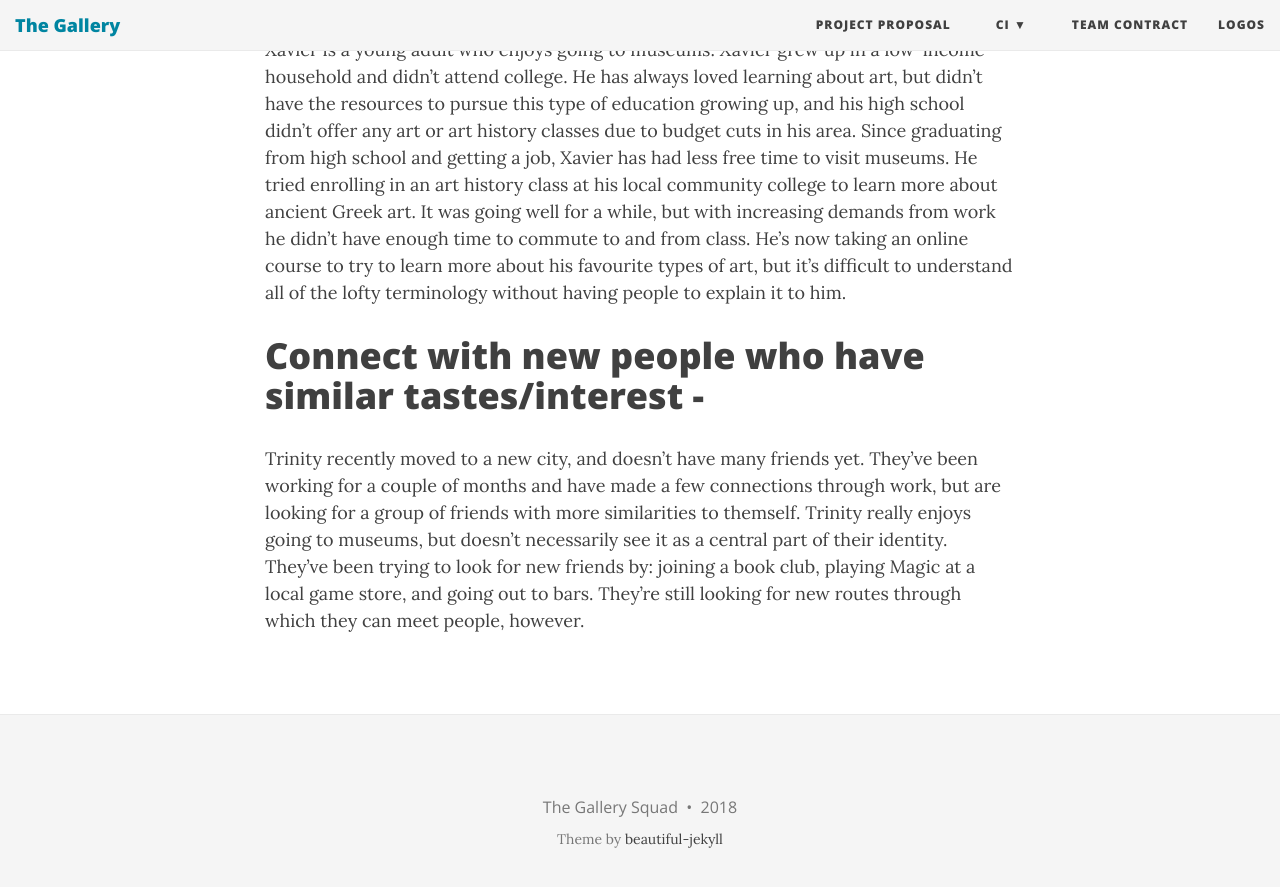
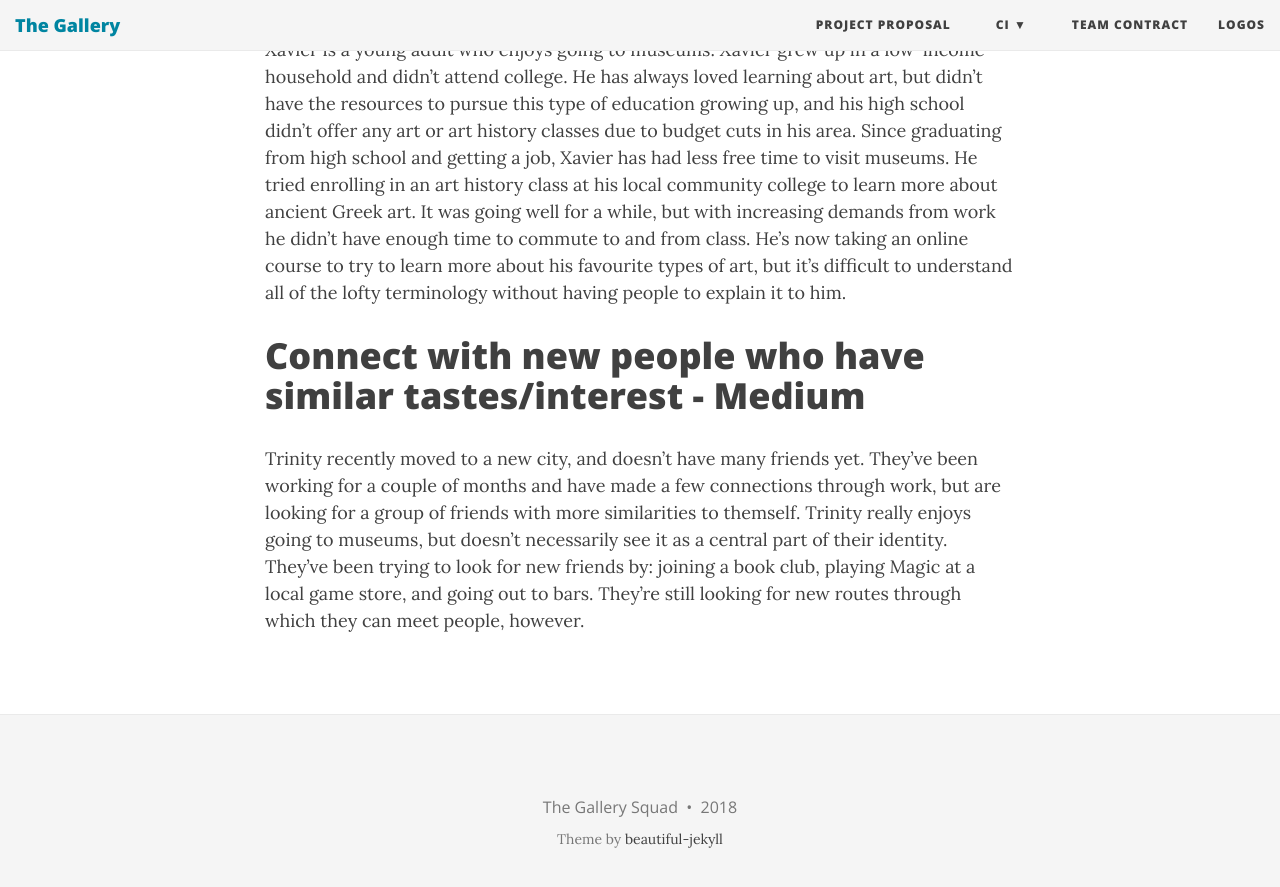
Before and after one commit to ethioeph/muse-soc-network, a Jekyll site: the page built from assignments/task_review.md, in a window 1280 px wide and 900 px high, scrolled down 1681 px. Shown: the top 887 px of the window. Built offline with Jekyll 4.4.1, drawn with Linux system fonts in a browser that asks for light colours; nearby versions of some CDN libraries.

Commit message:
Update task_review.md

```diff
--- a/assignments/task_review.md
+++ b/assignments/task_review.md
@@ -25,6 +25,6 @@ Sarah is a college student on her semester abroad in Europe. She has been trying
 
 Xavier is a young adult who enjoys going to museums.  Xavier grew up in a low-income household and didn’t attend college.  He has always loved learning about art, but didn’t have the resources to pursue this type of education growing up, and his high school didn’t offer any art or art history classes due to budget cuts in his area.  Since graduating from high school and getting a job, Xavier has had less free time to visit museums.  He tried enrolling in an art history class at his local community college to learn more about ancient Greek art.  It was going well for a while, but with increasing demands from work he didn’t have enough time to commute to and from class.  He’s now taking an online course to try to learn more about his favourite types of art, but it’s difficult to understand all of the lofty terminology without having people to explain it to him.
 
-# Connect with new people who have similar tastes/interest -
+# Connect with new people who have similar tastes/interest - Medium
 
 Trinity recently moved to a new city, and doesn’t have many friends yet.  They’ve been working for a couple of months and have made a few connections through work, but are looking for a group of friends with more similarities to themself.  Trinity really enjoys going to museums, but doesn’t necessarily see it as a central part of their identity.  They’ve been trying to look for new friends by: joining a book club, playing Magic at a local game store, and going out to bars.  They’re still looking for new routes through which they can meet people, however.
```
